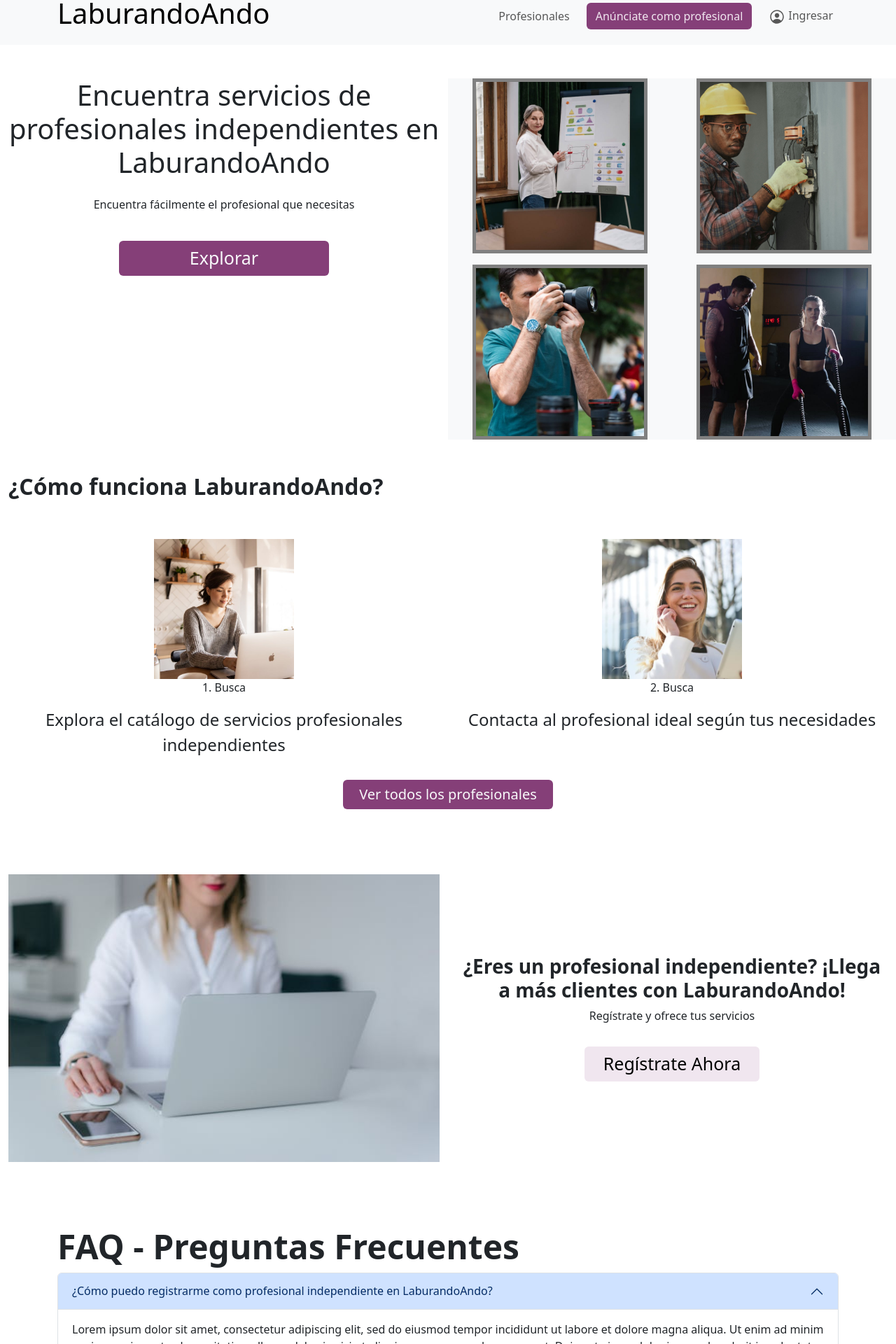
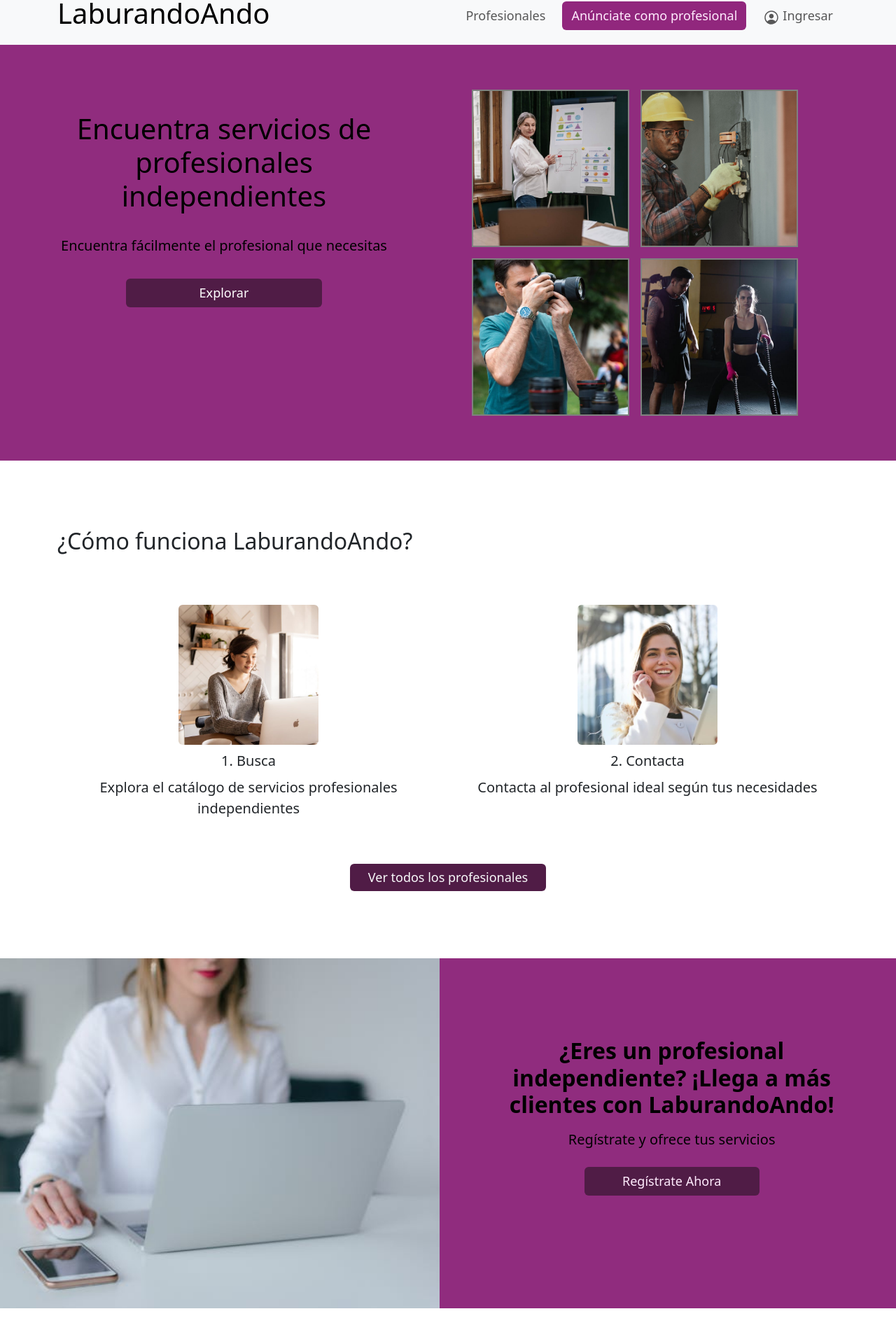
Before and after one commit to FranprzDev/LaburandoAndo, a React (Vite) app: page / in a window 1280 px wide. Shown: the part 18-1938 px from the top of the page at 70% size. Built offline with nearby package versions, Linux system fonts and the light colour scheme.

Commit message:
corrigiendo y agregando estilos css y clases de bootstrap a secciones de componentes en pagina principal

```diff
--- a/src/App.css
+++ b/src/App.css
@@ -1,12 +1,19 @@
+:root {
+  --Negro: #000000;
+  --Violeta: #91277d;
+  --Violeta-secondary: #902c7e;
+  --Rosa: #ffe3fa;
+  --Lavanda: #ffebfd;
+  --HoverVioleta: #501c46;
+  --fontText-md: 1.125rem;
+  --fontText-lg: 1.25rem;
+}
+
 #root {
   display: flex;
   flex-direction: column;
   min-height: 100vh;
-    --Negro: #000000;
-    --Violeta: #853f78;
-    --Rosa: #f1d0eb;
-    --Lavanda: #f0e6ef;
-    --HoverVioleta: #501c46;
+  overflow-x: hidden;
 }
 
 .mainSection {
@@ -14,11 +21,36 @@
 }
 
 .instagramLogo {
-    background: radial-gradient(circle farthest-corner at 35% 90%, #fec564, transparent 50%), radial-gradient(circle farthest-corner at 0 140%, #fec564, transparent 50%), radial-gradient(ellipse farthest-corner at 0 -25%, #5258cf, transparent 50%), radial-gradient(ellipse farthest-corner at 20% -50%, #5258cf, transparent 50%), radial-gradient(ellipse farthest-corner at 100% 0, #893dc2, transparent 50%), radial-gradient(ellipse farthest-corner at 60% -20%, #893dc2, transparent 50%), radial-gradient(ellipse farthest-corner at 100% 100%, #d9317a, transparent), linear-gradient(#6559ca, #bc318f 30%, #e33f5f 50%, #f77638 70%, #fec66d 100%);
+  background: radial-gradient(
+      circle farthest-corner at 35% 90%,
+      #fec564,
+      transparent 50%
+    ),
+    radial-gradient(circle farthest-corner at 0 140%, #fec564, transparent 50%),
+    radial-gradient(ellipse farthest-corner at 0 -25%, #5258cf, transparent 50%),
+    radial-gradient(
+      ellipse farthest-corner at 20% -50%,
+      #5258cf,
+      transparent 50%
+    ),
+    radial-gradient(ellipse farthest-corner at 100% 0, #893dc2, transparent 50%),
+    radial-gradient(
+      ellipse farthest-corner at 60% -20%,
+      #893dc2,
+      transparent 50%
+    ),
+    radial-gradient(ellipse farthest-corner at 100% 100%, #d9317a, transparent),
+    linear-gradient(
+      #6559ca,
+      #bc318f 30%,
+      #e33f5f 50%,
+      #f77638 70%,
+      #fec66d 100%
+    );
   color: white;
 }
 
-.input:focus{
+.input:focus {
   outline: none;
   box-shadow: none;
 }
@@ -27,3 +59,22 @@
   transform: translateY(2px);
   transition: cubic-bezier(1, 0, 0, 1) 0.2s;
 }
+
+img{
+    object-fit: cover;
+}
+
+@media all and (min-width: 768px){
+    p,
+    .btn,
+    .nav-link,
+    button{
+        font-size: var(--fontText-md);
+    }
+}
+
+@media all and (min-width: 992px){
+    p{
+        font-size: var(--fontText-lg);
+    }
+}
--- a/src/components/inicio/EncontrarAnunciar.jsx
+++ b/src/components/inicio/EncontrarAnunciar.jsx
@@ -5,38 +5,44 @@ import Contacto from "../../img/Contacto.jpg";
 import { Link } from "react-router-dom";
 const EncontrarAnunciar = () => {
   return (
-    <Container fluid className="my-5">
-      <h2 className="fw-bold pb-5">¿Cómo funciona LaburandoAndo?</h2>
-      <Row className="text-center">
-        <Col md={6}>
-          <div>
-            <img className="imgHome" src={Busca} alt="Buscar profesional" />
-          </div>
-          <p>1. Busca</p>
-          <p className="fs-4">
-            Explora el catálogo de servicios profesionales independientes
-          </p>
-        </Col>
-        <Col md={6}>
+    <div className="sectionHowItWorks">
+      <Container className="py-4 py-md-5 my-5">
+        <h2 className="mb-2 mb-md-4 pb-lg-5 text-center text-lg-start">
+          ¿Cómo funciona LaburandoAndo?
+        </h2>
+        <Row className="text-center mb-3 mb-md-4 mb-lg-5">
+          <Col md={6} className="d-flex flex-column gap-2">
             <div>
               <img
-              className="imgHome"
+                className="imgHome rounded-2"
+                src={Busca}
+                alt="Buscar profesional"
+              />
+            </div>
+            <p className="mb-0 fw-medium">1. Busca</p>
+            <p>Explora el catálogo de servicios profesionales independientes</p>
+          </Col>
+          <Col md={6} className="d-flex flex-column gap-2">
+            <div>
+              <img
+                className="imgHome rounded-2"
                 src={Contacto}
                 alt="Contactar profesional"
               />
             </div>
-          <p>2. Busca</p>
-          <p className="fs-4">
+            <p className="mb-0 fw-medium">2. Contacta</p>
+            <p className="mb-0">
               Contacta al profesional ideal según tus necesidades
             </p>
           </Col>
         </Row>
-      <div className="text-center my-3">
-        <Link to={"/"} className="btn text-light btn-Explorar fs-5 border-0">
+        <div className="text-center">
+          <Link to={"/"} className="btn text-light btnExplore border-0">
             Ver todos los profesionales
           </Link>
         </div>
       </Container>
+    </div>
   );
 };
 
--- a/src/components/inicio/PreguntasFrecuentes.jsx
+++ b/src/components/inicio/PreguntasFrecuentes.jsx
@@ -3,13 +3,14 @@ import { Container, Accordion } from "react-bootstrap";
 
 const PreguntasFrecuentes = () => {
   return (
-    <Container className="my-5">
-      <h2 className="display-5 fw-bold">FAQ - Preguntas Frecuentes</h2>
-      <section className="accordion" id="accordion">
-        <article className="accordion-item">
-          <h2 className="accordion-header">
+    <div className="sectionFAQ py-5">
+<Container className="my-lg-5">
+      <h3 className="fw-bold">FAQ - Preguntas Frecuentes</h3>
+      <section className="accordion sectionFAQ" id="accordion">
+        <article className="accordion-item ">
+          <p className="accordion-header ">
             <button
-              className="accordion-button"
+              className="accordion-button fw-bold"
               type="button"
               data-bs-toggle="collapse"
               data-bs-target="#collapseOne"
@@ -18,7 +19,7 @@ const PreguntasFrecuentes = () => {
               ¿Cómo puedo registrarme como profesional independiente en
               LaburandoAndo?
             </button>
-          </h2>
+          </p>
           <div
             id="collapseOne"
             className="accordion-collapse collapse show"
@@ -125,6 +126,8 @@ const PreguntasFrecuentes = () => {
         </article>
       </section>
     </Container>
+    </div>
+
   );
 };
 
--- a/src/components/inicio/RegistroProfesional.jsx
+++ b/src/components/inicio/RegistroProfesional.jsx
@@ -4,12 +4,12 @@ import Profesional from "../../img/Profesional.jpg";
 import { Link } from "react-router-dom";
 const RegistroProfesional = () => {
   return (
-    <Container fluid className="text-center my-5">
-      <Row>
-        <Col md={6}>
-          <div>
+    <Container fluid className="text-center px-0 sectionRegister">
+      <Row className="gap-lg-5">
+        <Col md={6} className="d-none d-md-block">
+          <div className="w-100">
             <img
-              className="imgRegistro img-fluid"
+              className="imgRegister img-fluid"
               src={Profesional}
               alt="Imagen de alguien usando una notebook"
             />
@@ -17,14 +17,17 @@ const RegistroProfesional = () => {
         </Col>
         <Col
           md={6}
-          className="d-flex flex-column justify-content-center align-items-center"
+          lg={5}
+          className="d-flex justify-content-center align-items-center mb-xl-5 py-5"
         >
-          <h3 className="fw-bold">
-            ¿Eres un profesional independiente? ¡Llega a más clientes con
-            LaburandoAndo!
-          </h3>
-          <p>Regístrate y ofrece tus servicios</p>
-          <Link className="btn btnRegistrar mt-3">Regístrate Ahora</Link>
+          <div className="d-flex flex-column gap-md-2 gap-xxl-3 align-items-center">
+            <h2 className="fw-bold">
+              ¿Eres un profesional independiente? ¡Llega a más clientes con
+              LaburandoAndo!
+            </h2>
+            <p>Regístrate y ofrece tus servicios</p>
+            <Link className="btn btnRegister ">Regístrate Ahora</Link>
+          </div>
         </Col>
       </Row>
     </Container>
--- a/src/pages/Home.jsx
+++ b/src/pages/Home.jsx
@@ -12,56 +12,65 @@ import "../styles/home.css";
 
 const Home = () => {
   return (
-    <section className="mainSection">
-      <Container fluid className="mt-md-5">
-        <Row className="mb-3">
-          <Col md={12} lg={6} className="text-center">
+    <section className="mainSection d-flex flex-column ">
+      <Container fluid className="py-3 py-md-5 sectionBanner">
+        <Row className="mb-3 justify-content-md-center gy-3">
+          <Col md={12} lg={5} className="text-center d-flex flex-column pt-3 pt-lg-5">
             <h1>
-              Encuentra servicios de profesionales independientes en
-              LaburandoAndo
+              Encuentra servicios de profesionales independientes
             </h1>
-            <p className="mt-4">
+            <p className="mt-lg-4 mb-2">
               Encuentra fácilmente el profesional que necesitas
             </p>
-            <Link
-              to={"/"}
-              className="btn text-light border-0 btn-Explorar mt-4"
-            >
-              Explorar
-            </Link>
+            <div>
+              <Link
+                to={"/"}
+                className="btn btnExplore mt-lg-4"
+              >
+                Explorar
+              </Link>
+            </div>
           </Col>
-          <Col
-            md={12}
-            lg={6}
-            className="contenedorImgBanner d-none d-md-inline"
-          >
-            <Row className="text-center mt-md-3 mt-lg-0 bg-body-tertiary">
-              <Col md={6} lg={6} className="mb-3">
+          <Col md={12} lg={6} className="containerImgBanner d-none d-md-inline">
+            <Row className="text-center justify-content-center g-3 mt-md-3 mt-lg-0 flex-wrap">
+              <Col md={6} lg={5} className="text-end">
                 <div>
                   <img
                     src={Educacion}
-                    alt="Educacion Web"
+                    alt="Profesora enseñando frente a pizarrón"
+                    title="Profesora enseñando frente a pizarrón"
                     className="imgBanner"
                   />
                 </div>
               </Col>
-              <Col md={6} lg={6}>
+              <Col md={6} lg={5} className="text-start">
                 <div>
                   <img
                     src={Electricista}
-                    alt="Electricista"
+                    alt="Electricista realizando su trabajo"
+                    title="Electricista realizando su trabajo"
                     className="imgBanner"
                   />
                 </div>
               </Col>
-              <Col md={6} lg={6}>
+              <Col md={6} lg={5} className="text-end">
                 <div>
-                  <img src={Fotografo} alt="Fotografo" className="imgBanner" />
+                  <img
+                    src={Fotografo}
+                    alt="Fotógrafo en acción"
+                    title="Fotógrafo en acción"
+                    className="imgBanner"
+                  />
                 </div>
               </Col>
-              <Col md={6} lg={6}>
+              <Col md={6} lg={5} className="text-start">
                 <div>
-                  <img src={Trainer} alt="Trainer" className="imgBanner" />
+                  <img
+                    src={Trainer}
+                    alt="Personal Trainer"
+                    title="Personal Trainer dando clases"
+                    className="imgBanner"
+                  />
                 </div>
               </Col>
             </Row>
--- a/src/styles/home.css
+++ b/src/styles/home.css
@@ -1,67 +1,101 @@
-.imgBanner{
-    width: 250px;
-    height: 250px;
-    object-fit: cover;
-    border: 5px solid grey;
+.btnExplore {
+  width: 280px;
+  background-color:var(--HoverVioleta);
+  color: white;
 }
 
-.btn-Explorar{
-    width: 300px;
-    font-size: 25px;
-    background-color: var(--Violeta);
+.btnExplore:hover {
+    background-color: var(--HoverVioleta);
+    border: 1px solid var(--HoverVioleta);
+    color: var(--Lavanda);
 }
 
-.btn-Explorar:hover{
-    width: 300px;
-    font-size: 25px;
-    background-color: #501c46;
-    color: white;
+.btnRegister {
+  width: 250px;
+  background-color: var(--HoverVioleta);
+  color: var(--Lavanda);
 }
 
-.btnRegistrar{
-    width: 250px;
-    font-size: 25px;
-    background-color: var(--Lavanda);
-    color: var(--Negro);
-    border: 0;
+.btnRegister:hover {
+  background-color: var(--Violeta);
+  color: var(--Lavanda);
+  border: 1px solid var(--Violeta);
 }
 
-.btnRegistrar:hover{
-    background-color: var(--Violeta);
-    color: white;
+.imgHome {
+  width: 200px;
+  height: 200px;
 }
 
-.imgHome{
+.sectionBanner{
+    background: var(--Violeta-secondary);
+    color: #000;
+}
+
+.sectionRegister{
+    background: var(--Violeta-secondary);
+    color: #000;
+}
+
+@media all and (min-width: 360px) {
+  .imgRegister {
+    width: 300px;
+    height: 300px;
+  }
+}
+
+@media all and (min-width: 768px) {
+  .imgBanner {
     width: 200px;
     height: 200px;
-    object-fit: cover;
+    border: 2px solid grey;
+  }
+
+  .imgRegister {
+    width: 100%;
+    height: 350px;
+  }
+
+  .containerImgBanner {
+    max-width: 700px;
+  }
 }
 
-.imgRegistro{
-    width: 800px;
-    height: 500px;
-    object-fit: contain;
+@media all and (min-width: 992px) {
+    .imgBanner {
+      width: 225px;
+      height: 225px;
+      border: 2px solid grey;
+    }
+
+    .imgRegister {
+        width: 100%;
+        height: 600;
+      }
 }
 
-@media all and (min-width: 360px) and (max-width: 767px)
-{
-    .imgRegistro{
-        width: 300px;
-        height: 300px;
-        object-fit: cover;
+@media all and (min-width: 1200px) {
+    .imgBanner {
+      width: 225px;
+      height: 225px;
+      border: 2px solid grey;
     }
 
+    .imgRegister {
+        width: 100%;
+        height: 500px;
+      }
 }
 
-@media all and (min-width: 768px) and (max-width: 991px)
-{
-    .imgRegistro{
-        width: 380px;
-        height: 400px;
-        object-fit: cover;
+@media all and (min-width: 1400px) {
+    .imgBanner {
+      width: 225px;
+      height: 225px;
+      border: 2px solid grey;
     }
 
-    .contenedorImgBanner{
+    .imgRegister {
         width: 100%;
-    }
+        height: 550px;
+      }
 }
```
Lines whose indentation alone changed are shown as unchanged.
